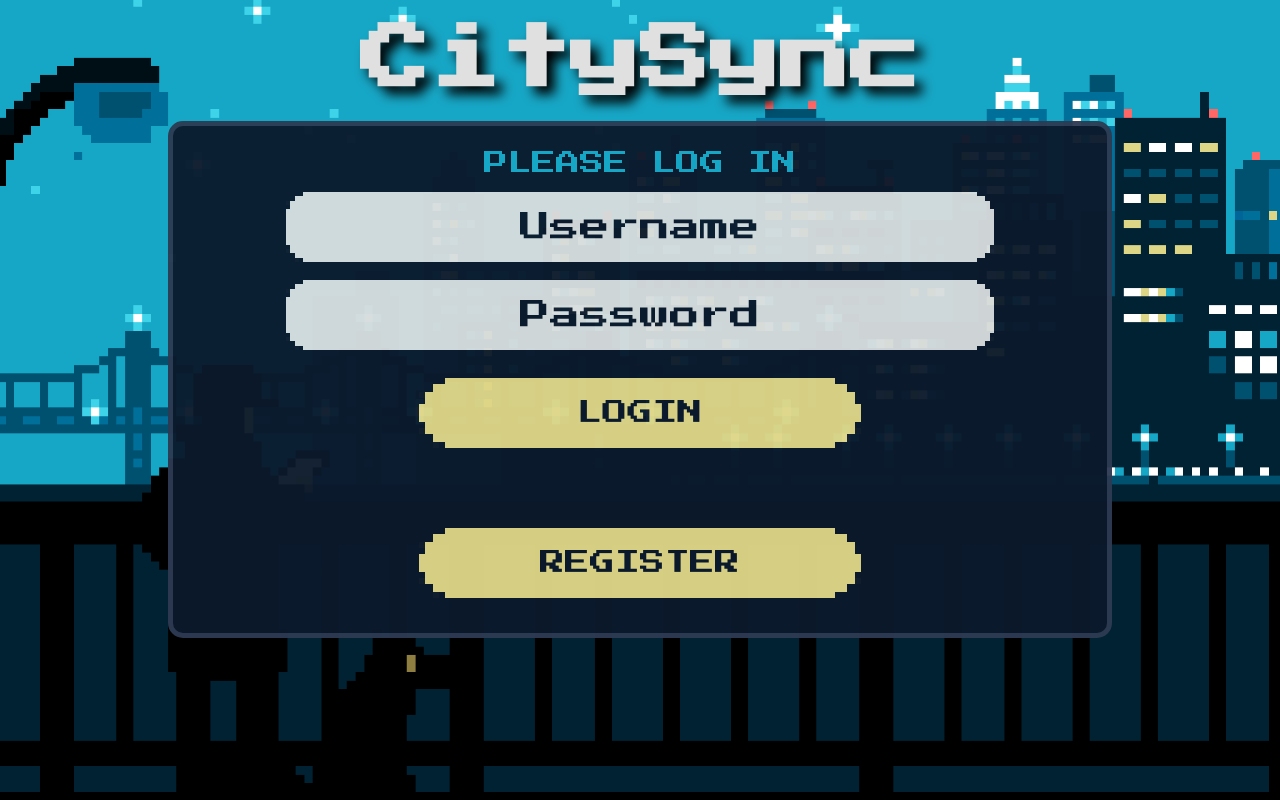
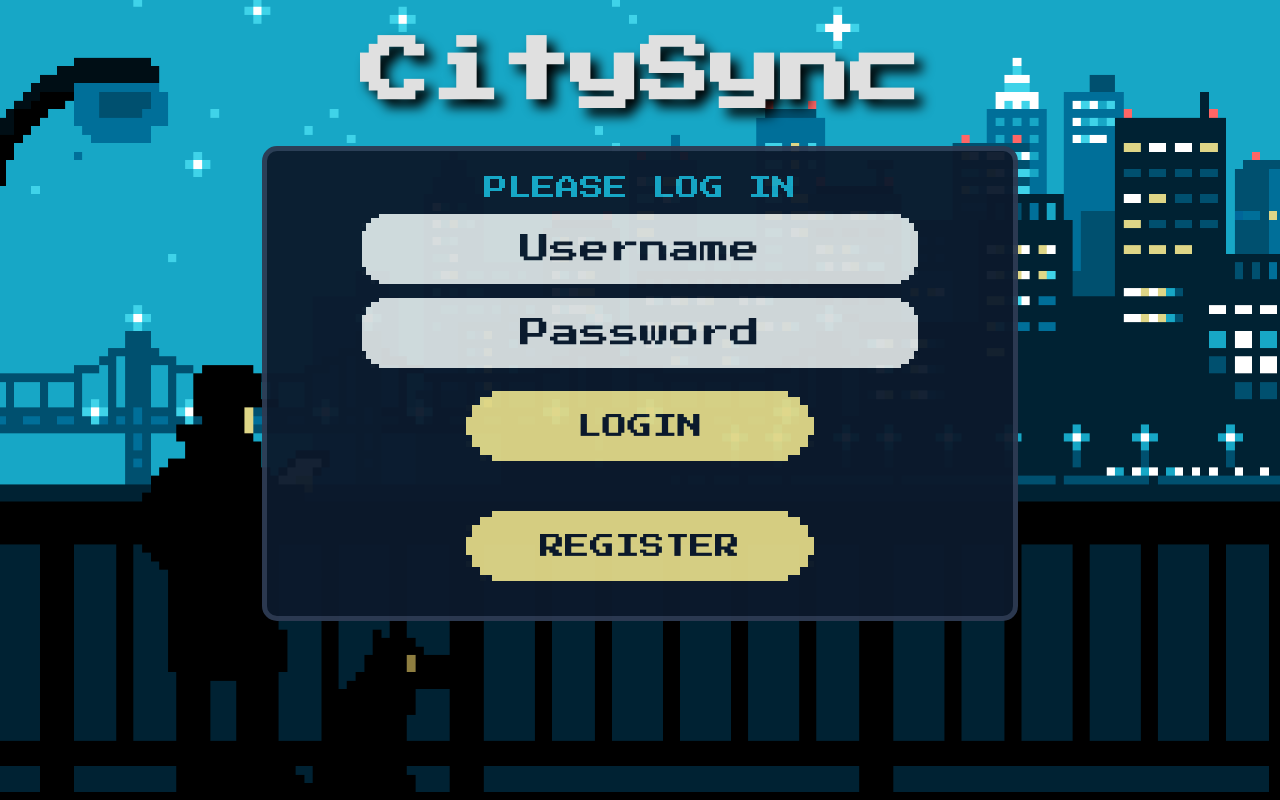
Before and after one commit to lolrepeatlol/smallproject_cop4331, a PHP site: page / in a window 1280 px wide. Run offline with PHP 8.4, Linux system fonts and the light colour scheme.

Commit message:
slight button spacing fix/ less login box width

```diff
--- a/css/styles.css
+++ b/css/styles.css
@@ -18,7 +18,7 @@ textarea {
 
 #title {
     font-size: 70px;
-    margin: 2% 5%;
+    margin: 3% 5%;
     text-align: center;
     color: #e0e0e0;
     text-shadow: 8px 8px 12px #000000;
@@ -26,7 +26,7 @@ textarea {
 
 #loginDiv {
     font-size: 30px;
-    width: 70%;
+    width: 55%;
     margin: 0 auto;
     padding: 25px;
     background-color:#0c1a2c;
--- a/index.html
+++ b/index.html
@@ -17,7 +17,8 @@
 	<input type="text" id="loginName" placeholder="Username" />
 	<input type="password" id="loginPassword" placeholder="Password"/>
 	<button type="button" id="loginButton" class="buttons" onclick="doLogin();"> Login </button>
-	<br><br> <button type="button" id="goToRegisterButton" class="buttons" onclick="location.href='register.html'"> Register </button>
+	<br>
+	<button type="button" id="goToRegisterButton" class="buttons" onclick="location.href='register.html'"> Register </button>
 	<span id="loginResult"></span>
 </div>
 
```
